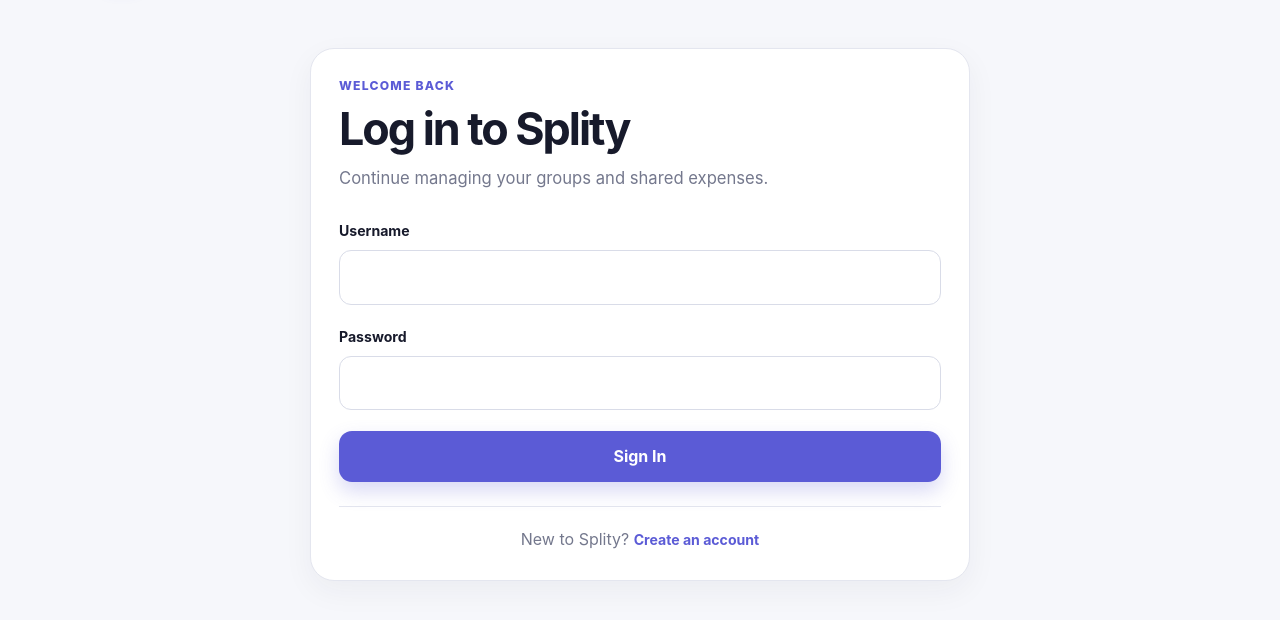
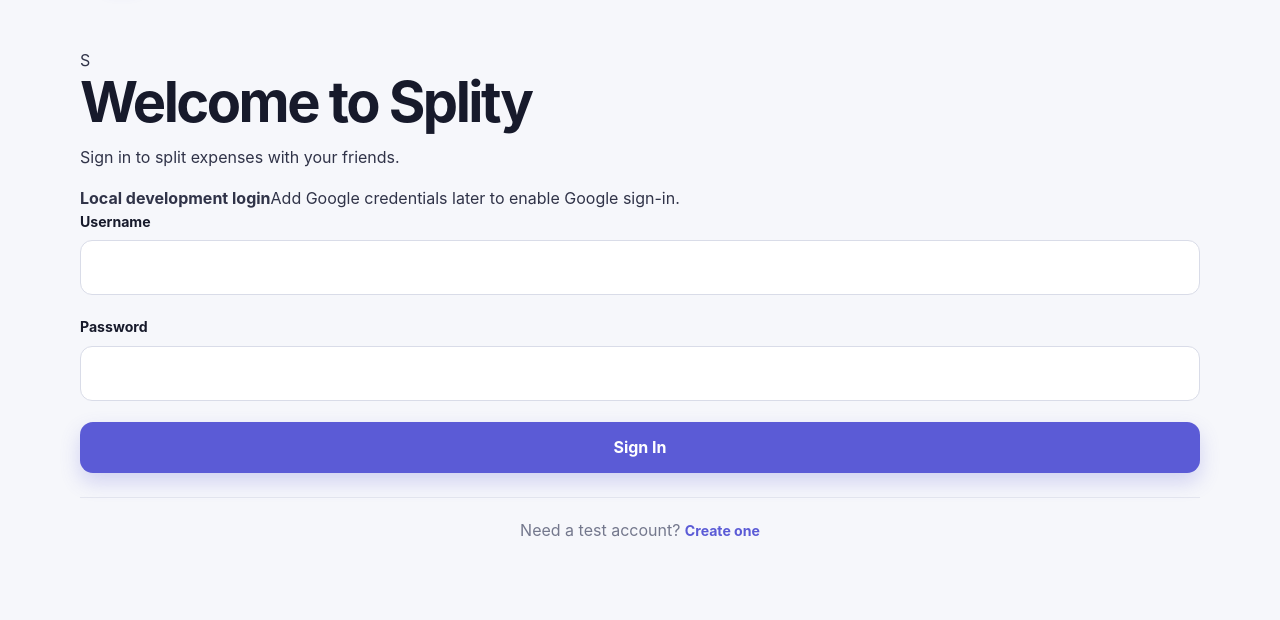
Before and after one commit to Zelandini/Splity_flask, a Flask app: page /login in a window 1280 px wide. Shown: the part 73-693 px from the top of the page. Run offline with Flask 3, Linux system fonts and the light colour scheme.

Commit message:
Simplify private login screen

```diff
--- a/Splity/templates/authentication/authentication.html
+++ b/Splity/templates/authentication/authentication.html
@@ -1,26 +1,18 @@
 {% extends 'base.html' %}
 {% block title %}Log in · Splity{% endblock %}
 {% block content %}
-<section class="form-shell form-shell--narrow">
-    <div class="form-heading">
-        <span class="eyebrow">Welcome back</span>
-        <h1>Log in to Splity</h1>
-        <p>Continue managing your groups and shared expenses.</p>
-    </div>
-    <form method="post" novalidate class="stack-form">
-        {{ form.hidden_tag() }}
-        <div class="field">
-            <label for="{{ form.username.id }}">Username</label>
-            {{ form.username(class="form-control", autocomplete="username") }}
-            {% for error in form.username.errors %}<span class="form-error">{{ error }}</span>{% endfor %}
-        </div>
-        <div class="field">
-            <label for="{{ form.password.id }}">Password</label>
-            {{ form.password(class="form-control", autocomplete="current-password") }}
-            {% for error in form.password.errors %}<span class="form-error">{{ error }}</span>{% endfor %}
-        </div>
-        {{ form.submit(class="btn btn-primary") }}
-    </form>
-    <p class="form-footer">New to Splity? <a href="{{ url_for('authentication.register') }}" class="text-link">Create an account</a></p>
+<section class="login-shell">
+ <div class="login-mark">S</div><h1>Welcome to Splity</h1><p>Sign in to split expenses with your friends.</p>
+ {% if google_ready %}
+  <a href="{{ url_for('authentication.google_login') }}" class="google-button"><span class="google-g">G</span>Continue with Google</a>
+ {% else %}
+  <div class="dev-notice"><strong>Local development login</strong><span>Add Google credentials later to enable Google sign-in.</span></div>
+  <form method="post" novalidate class="stack-form">{{ form.hidden_tag() }}
+   <div class="field">{{ form.username.label }}{{ form.username(class="form-control") }}</div>
+   <div class="field">{{ form.password.label }}{{ form.password(class="form-control") }}</div>
+   {{ form.submit(class="btn btn-primary") }}
+  </form>
+  <p class="form-footer">Need a test account? <a class="text-link" href="{{ url_for('authentication.register') }}">Create one</a></p>
+ {% endif %}
 </section>
 {% endblock %}
```
